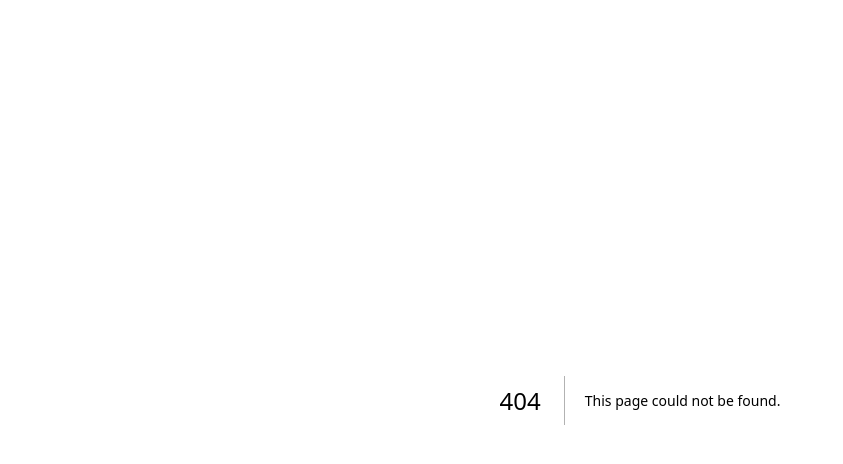
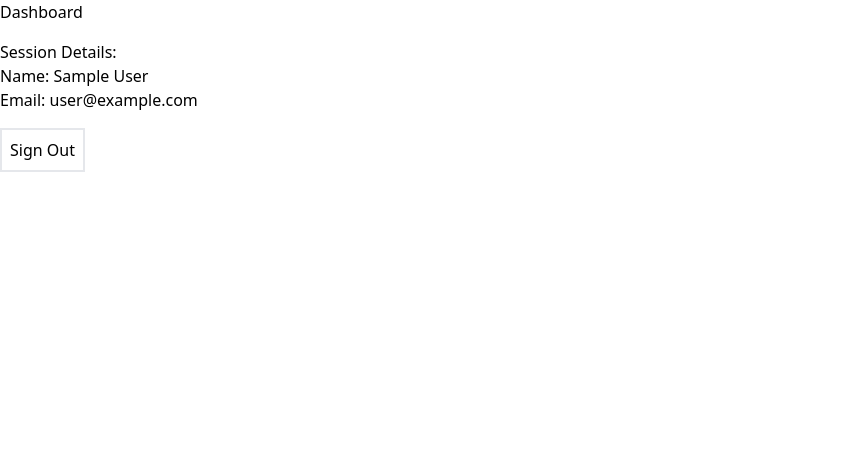
Before and after one commit to hurrae/spellmint-v1, a Next.js app: page /dashboard in a window 1280 px wide. Before the commit this address had no page. Shown: the top 464 px of the page, without its empty margins (0-843 px from the left). Built offline with nearby package versions, Linux system fonts and the light colour scheme; no server answers; sample sign-in values are in the browser's storage.

Commit message:
Google OAuth Added

```diff
--- a/src/pages/_app.js
+++ b/src/pages/_app.js
@@ -1,5 +1,10 @@
-import '@/styles/globals.css'
+import "@/styles/globals.css";
+import { SessionProvider } from "next-auth/react";
 
 export default function App({ Component, pageProps }) {
-  return <Component {...pageProps} />
+  return (
+    <SessionProvider session={pageProps.session}>
+      <Component {...pageProps} />
+    </SessionProvider>
+  );
 }
--- /dev/null
+++ b/src/pages/api/auth/[...nextauth].js
@@ -0,0 +1,17 @@
+import NextAuth from "next-auth";
+import GoogleProvider from "next-auth/providers/google";
+import CredentialsProvider from "next-auth/providers/credentials";
+
+export default NextAuth({
+  providers: [
+    // Google Provider
+    GoogleProvider({
+      clientId: process.env.GOOGLE_ID,
+      clientSecret: process.env.GOOGLE_SECRET,
+    }),
+  ],
+  secret: "XH6bp/TkLvnUkQiPDEZNyHc0CV+VV5RL/n+HdVHoHN0=",
+  session: {
+    strategy: "jwt",
+  },
+});
--- /dev/null
+++ b/src/pages/dashboard.js
@@ -0,0 +1,51 @@
+import React from "react";
+import { signOut } from "next-auth/react";
+import { getSession } from "next-auth/react";
+import { useSession } from "next-auth/react";
+
+const dashboard = () => {
+  function handleSignOut() {
+    signOut();
+  }
+  const { data: session } = useSession();
+  console.log("Session Data: ", session);
+
+  return (
+    <div className="space-y-4">
+      <h3>Dashboard</h3>
+      <div>
+        Session Details:
+        <div>
+          <span>Name: {session.user.name}</span>
+        </div>
+        <div>
+          <span>Email: {session.user.email}</span>
+        </div>
+      </div>
+      <div>
+        <button className="border p-2 border-2" onClick={handleSignOut}>
+          Sign Out
+        </button>
+      </div>
+    </div>
+  );
+};
+
+export default dashboard;
+
+export async function getServerSideProps({ req }) {
+  const session = await getSession({ req });
+
+  if (!session) {
+    return {
+      redirect: {
+        destination: "/login",
+        permanent: false,
+      },
+    };
+  }
+
+  return {
+    props: { session },
+  };
+}
--- a/src/pages/login.js
+++ b/src/pages/login.js
@@ -22,7 +22,7 @@ const login = () => {
   });
 
   async function handleGoogleSignin() {
-    signIn("google", { callbackUrl: "http://localhost:3000" });
+    signIn("google", { callbackUrl: "http://localhost:3000/dashboard" });
   }
 
   return (
```
